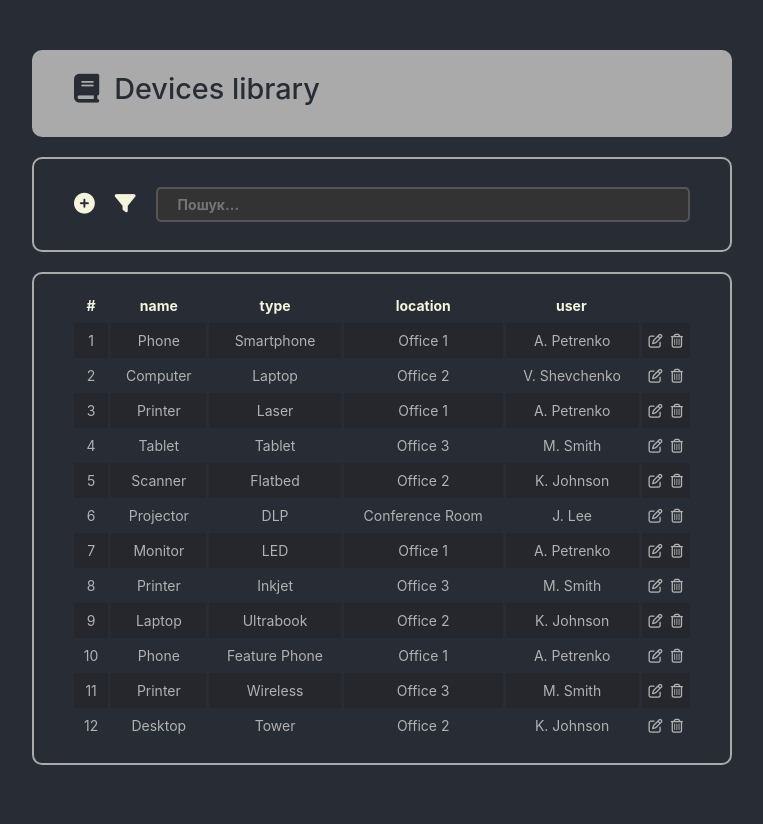
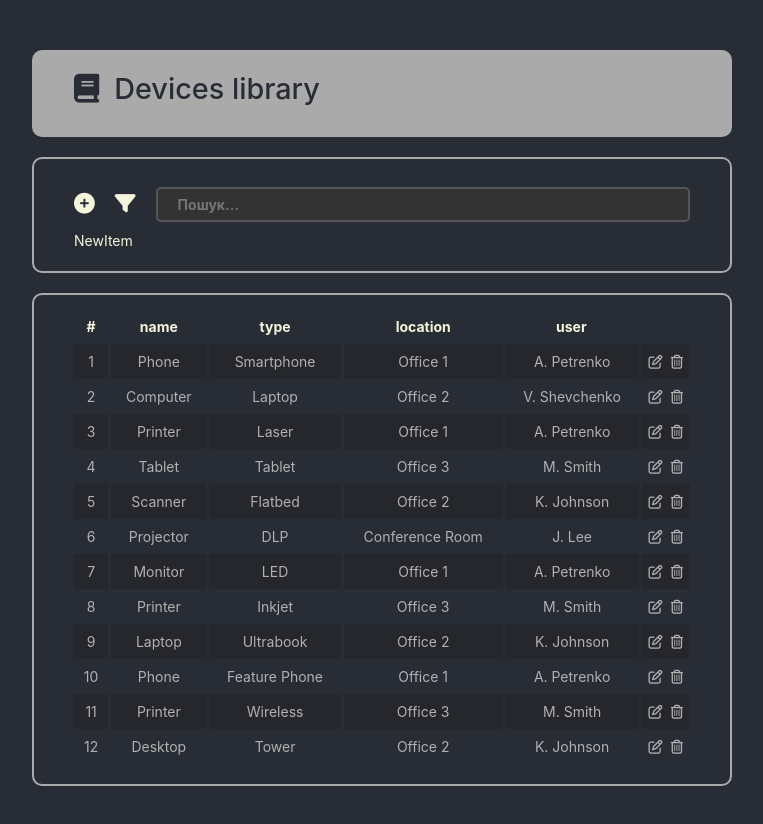
Before and after one commit to lnkz80/emplReact, a React (Create React App) app: page / in a window 1280 px wide. Shown: the top 824 px of the page, without its empty margins (258-1021 px from the left). Built offline with nearby package versions, Linux system fonts and the light colour scheme.

Commit message:
NewItem Component - IN PRGRS

```diff
--- a/src/components/lib-control-panel/lib-control-panel.css
+++ b/src/components/lib-control-panel/lib-control-panel.css
@@ -1,4 +1,4 @@
-.lib-control-panel {
+.lib-control-panel__afs-line {
   display: flex;
   justify-content: center;
 }
--- a/src/components/lib-control-panel/lib-control-panel.jsx
+++ b/src/components/lib-control-panel/lib-control-panel.jsx
@@ -1,11 +1,19 @@
 import './lib-control-panel.css'
+import LibNewItem from '../lib-new-item/lib-new-item';
 
 const LibControlPanel = () => {
+    const showPanel = true;
     return (
         <div className="lib-control-panel app-brd">
-            <i className="fa-sharp fa-solid fa-circle-plus"></i>
-            <i className="fa-solid fa-filter"></i>
-            <input type="text" placeholder='Пошук...' />
+            <div className='lib-control-panel__afs-line'>
+                <i className="fa-sharp fa-solid fa-circle-plus"></i>
+                <i className="fa-solid fa-filter"></i>
+                <input type="text" placeholder='Пошук...' />
+            </div>
+            {
+                showPanel&&<LibNewItem />
+            }
+            {/* <LibNewItem /> */}
         </div>
     );
 }
--- a/src/components/lib-new-item/lib-new-item.jsx
+++ b/src/components/lib-new-item/lib-new-item.jsx
@@ -0,0 +1,11 @@
+import "./lib-new-item.css"
+
+const LibNewItem = () => {
+    return (
+        <div>
+            NewItem
+        </div>
+    )
+};
+
+export default LibNewItem;
```
Also changed, not shown: src/components/lib-new-item/lib-new-item.css (added).
